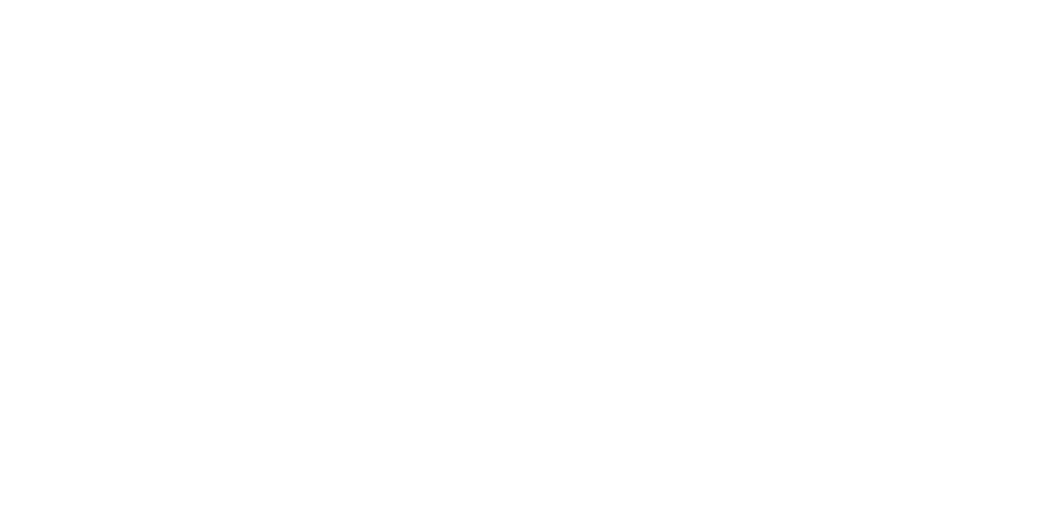
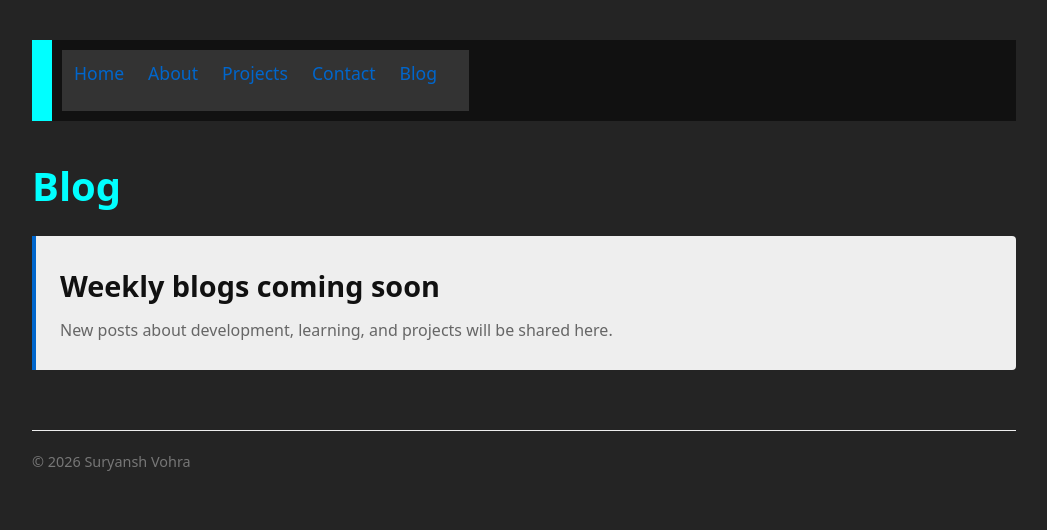
Before and after one commit to svohra1979/personal-portfolio, a plain HTML site: page blog.html in a window 1280 px wide. Shown: the whole page, without its empty margins (116-1163 px from the left). Drawn offline with Linux system fonts and the light colour scheme.

Commit message:
added blog and fixed linkedin in main

```diff
--- a/blog.css
+++ b/blog.css
@@ -0,0 +1,40 @@
+.blog-page {
+	margin-top: 35px;
+}
+
+.blog-section h1 {
+	color: aqua;
+	text-align: left;
+	margin-bottom: 20px;
+}
+
+.blog-card {
+	background-color: #eeeeee;
+	border-left: 4px solid #0066cc;
+	padding: 28px 24px;
+	border-radius: 0 4px 4px 0;
+}
+
+.blog-card h2 {
+	color: #111111;
+	margin-bottom: 10px;
+}
+
+.blog-card p {
+	color: #666666;
+	margin-bottom: 0;
+}
+
+@media (max-width: 700px) {
+	.blog-page {
+		margin-top: 28px;
+	}
+
+	.blog-card {
+		padding: 22px 18px;
+	}
+
+	.blog-card h2 {
+		font-size: 1.4rem;
+	}
+}
--- a/blog.html
+++ b/blog.html
@@ -0,0 +1,42 @@
+<!DOCTYPE html>
+<html lang="en">
+
+<head>
+	<meta charset="UTF-8">
+	<meta name="viewport" content="width=device-width, initial-scale=1.0">
+	<title>Blog | Suryansh Vohra</title>
+
+	<link rel="stylesheet" href="global.css">
+	<link rel="stylesheet" href="navbar.css">
+	<link rel="stylesheet" href="blog.css">
+	<link rel="stylesheet" href="footer.css">
+</head>
+
+<body>
+	<header>
+		<nav>
+			<a href="index.html"><p class="navp">Home</p></a>
+			<a href="about.html"><p class="navp">About</p></a>
+			<a href="projects.html"><p class="navp">Projects</p></a>
+			<a href="contact.html"><p class="navp">Contact</p></a>
+			<a href="blog.html"><p class="navp">Blog</p></a>
+		</nav>
+	</header>
+
+	<main class="blog-page">
+		<section class="blog-section">
+			<h1>Blog</h1>
+
+			<article class="blog-card">
+				<h2>Weekly blogs coming soon</h2>
+				<p>New posts about development, learning, and projects will be shared here.</p>
+			</article>
+		</section>
+	</main>
+
+	<footer>
+		<p>&copy; 2026 Suryansh Vohra</p>
+	</footer>
+</body>
+
+</html>
```
Also changed, not shown: index.html (+1 -2 lines).
